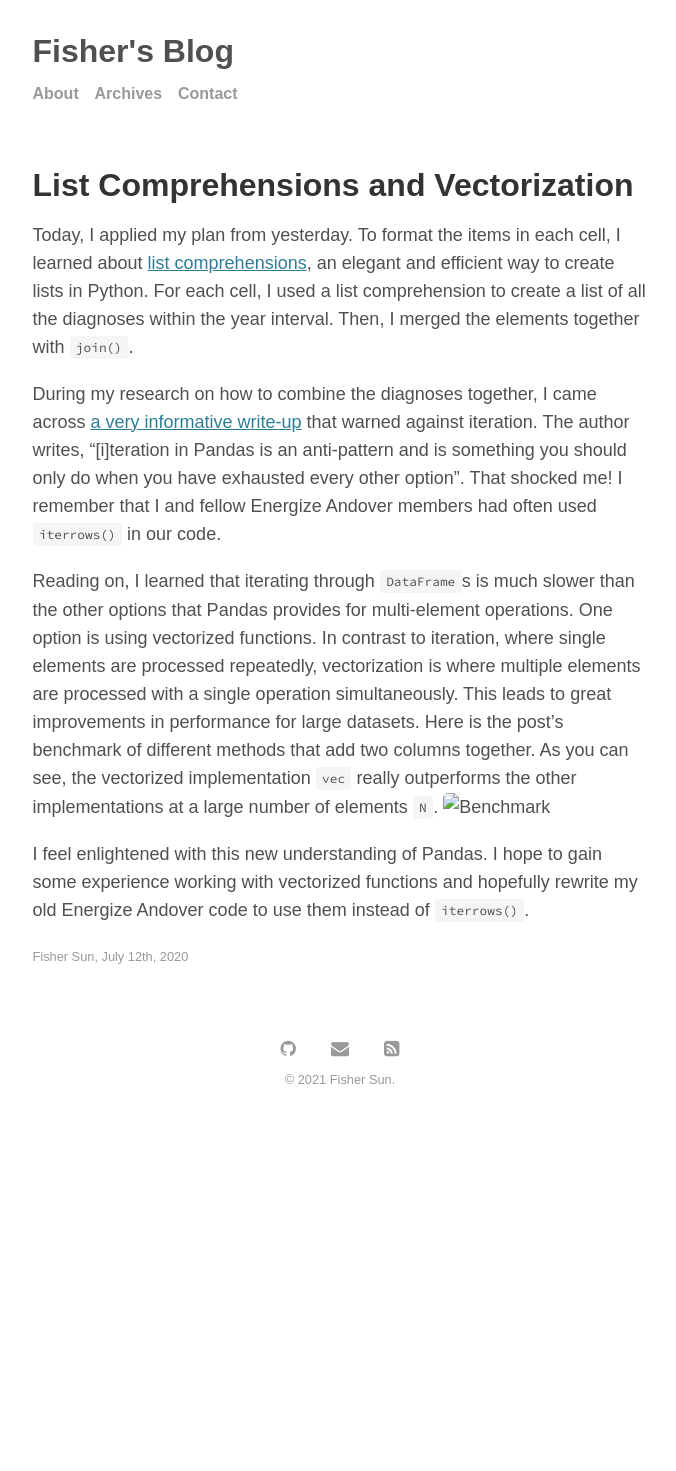
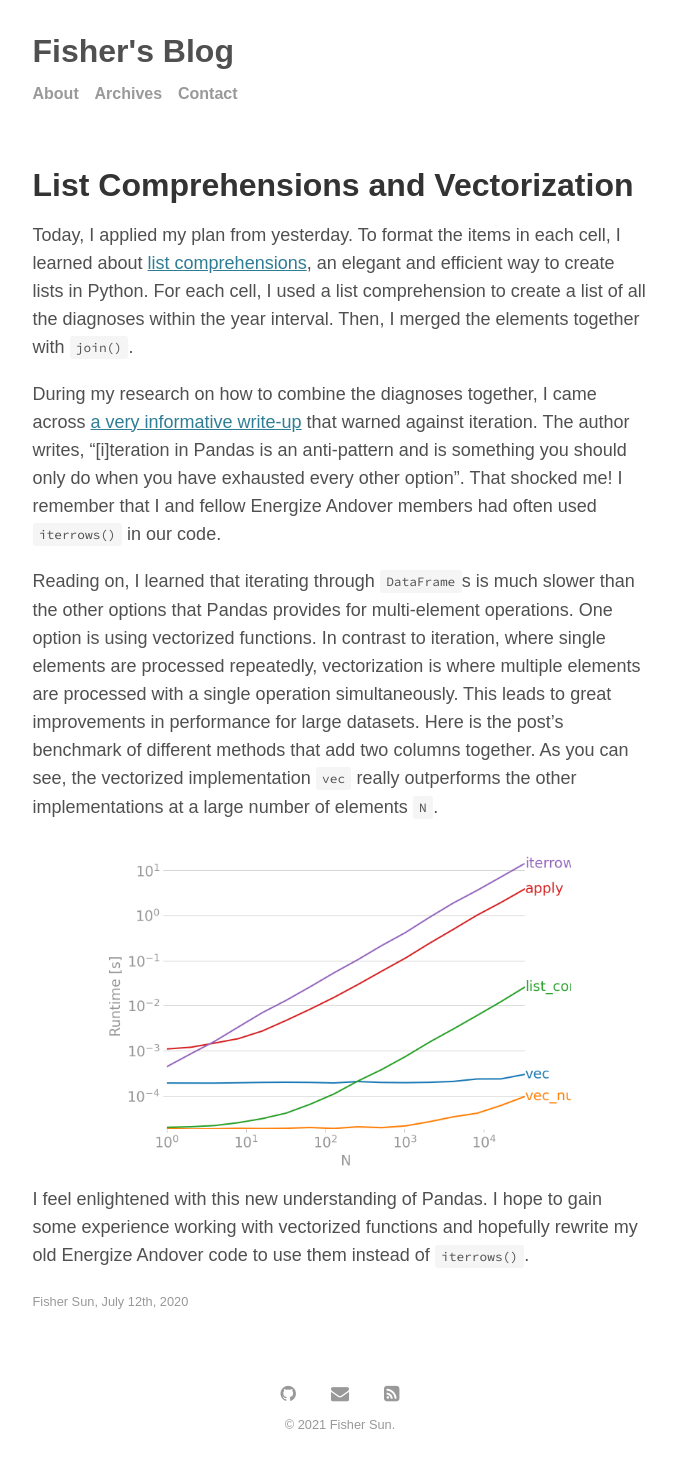
Before and after one commit to seasonedfish/blog, a Jekyll site: the page built from _posts/2020-07-12-list-comprehensions-and-vectorization.md, in a window 1280 px wide. Shown: the whole page, without its empty margins (300-976 px from the left). Built offline with Jekyll 4.4.1, drawn with Linux system fonts in a browser that asks for light colours; before the commit the page ends 1126 px from its top, so only the background shows below that.

Commit message:
Add images

```diff
--- a/assets/css/main.scss
+++ b/assets/css/main.scss
@@ -32,3 +32,9 @@ $codepen-color:        black;
 $rss-color:            #ff6600;
 
 @import "-sections-dir";
+
+.centered-image {
+  display: block;
+  width: 75%; /* Or whatever portion of the page you want it to be */
+  margin: 0 auto; /* Horizontally centers image in its container */
+}
```
Also changed, not shown: assets/img/benchmark.png (added), assets/img/cartesian.png (added).
